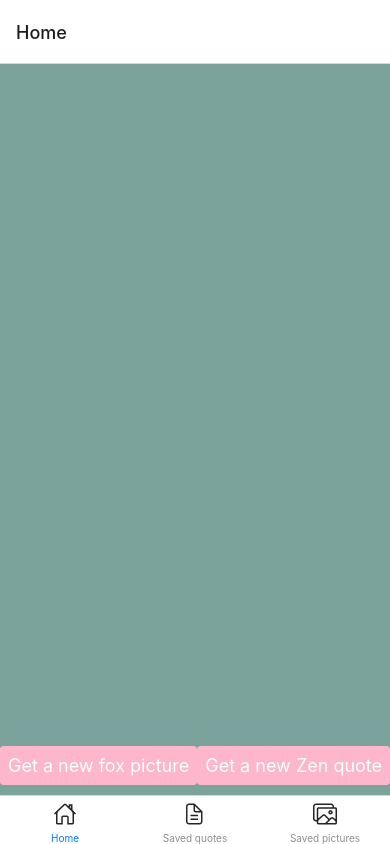
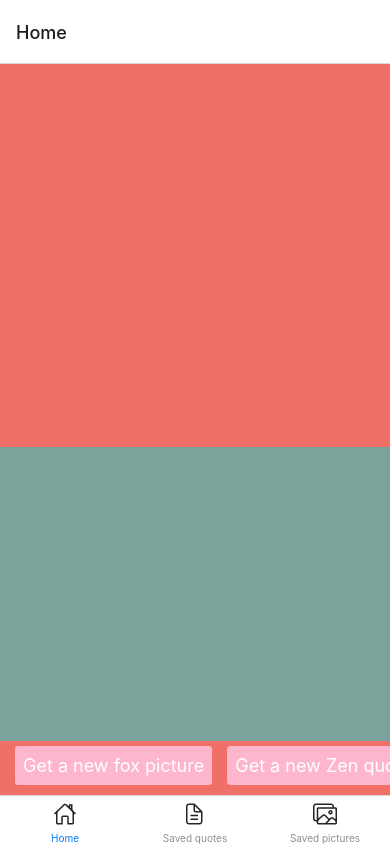
Before and after one commit to hetabjorklund/zen-fox, a React Native app: screen /Home in a window 390 px wide. Built offline with nearby package versions, Linux system fonts and the light colour scheme; no server answers.

Commit message:
Home screen layout fine tuning

```diff
--- a/components/home.js
+++ b/components/home.js
@@ -91,7 +91,11 @@ export default function Home() {
             <View style={styles.innercontainer1}>
                 {pictureReady ?
                     <View>
-                        <Image resizeMode='contain' style={styles.image2} source={{ uri: picture }} />
+                        <Image
+                            marginTop={5}
+                            resizeMode='contain'
+                            style={styles.image2}
+                            source={{ uri: picture }} />
                         <Button
                             title='Save picture'
                             onPress={savePicture}
@@ -129,10 +133,17 @@ export default function Home() {
             </View>
 
             <View style={styles.operators}>
-                <Button buttonStyle={{ backgroundColor: '#fdb6cb' }} title='Get a new fox picture' onPress={fetchPicture}></Button>
-                <Button buttonStyle={{ backgroundColor: '#fdb6cb' }} title='Get a new Zen quote' onPress={fetchQuote}></Button>
+                <Button
+                    buttonStyle={{
+                        backgroundColor: '#fdb6cb',
+                        marginHorizontal: 15 }}
+                    title='Get a new fox picture'
+                    onPress={fetchPicture}/>
+                <Button
+                    buttonStyle={{ backgroundColor: '#fdb6cb' }}
+                    title='Get a new Zen quote'
+                    onPress={fetchQuote} />
             </View>
-
 
         </View>
 
--- a/styles.js
+++ b/styles.js
@@ -6,7 +6,7 @@ const styles = StyleSheet.create({
   container: {
       flex: 1,
       flexDirection: "column",
-      backgroundColor: '#7ba39b',
+      backgroundColor: '#f07067',
       alignItems: 'center',
       justifyContent: 'center',
   },
@@ -29,13 +29,13 @@ const styles = StyleSheet.create({
     marginHorizontal: '5%'
   },
   innercontainer1: {
-    flex: 1,
+    flex: 1.3,
     flexDirection: "column",
-    backgroundColor: '#7ba39b',
+    backgroundColor: '#f07067',
     alignItems: 'stretch',
     justifyContent: 'space-around',
     width: '100%',
-    height: '50%',
+    height: '70%',
   },
   innercontainer2: {
     flex: 1,
@@ -44,7 +44,7 @@ const styles = StyleSheet.create({
     alignItems: 'center',
     justifyContent: 'center',
     width: '100%',
-    height: '50%',
+    height: '30%',
   },
   input : {
     width: 200,
```
